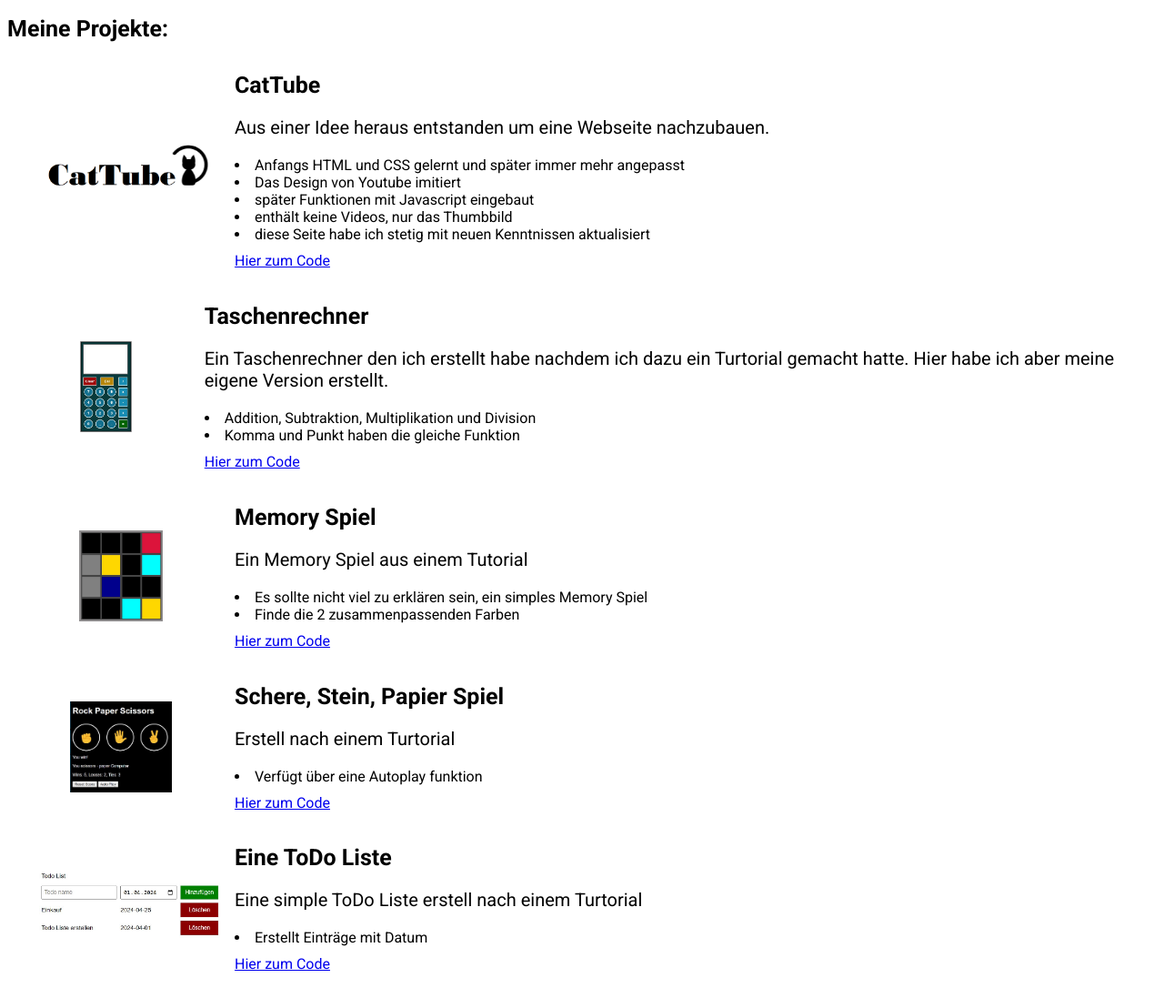
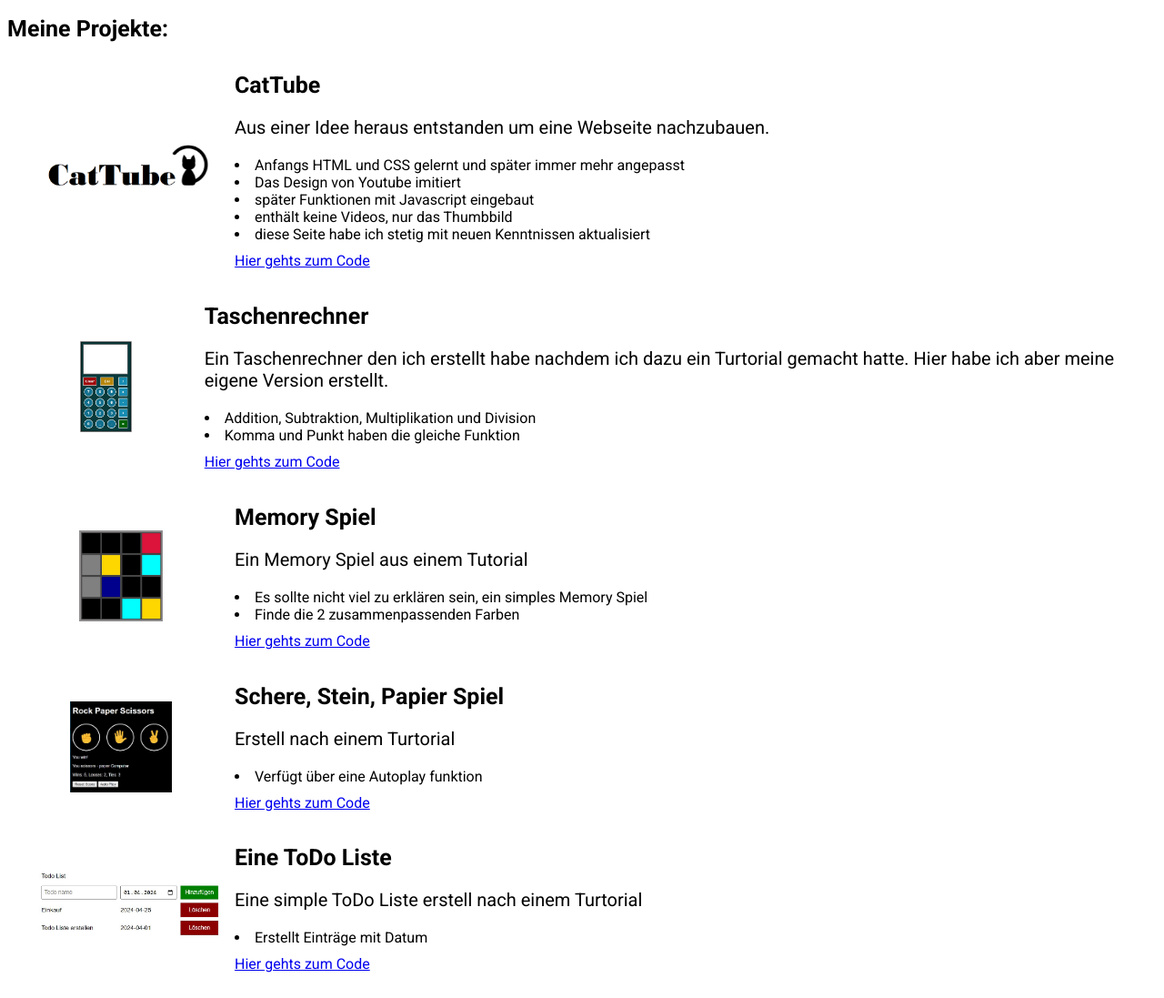
Before and after one commit to buchsination/Main, a plain HTML site: page index.html in a window 1280 px wide. Shown: the whole page at 91% size. Drawn offline with Linux system fonts and the light colour scheme.

Commit message:
Add files via upload

```diff
--- a/index.html
+++ b/index.html
@@ -33,7 +33,7 @@
     <li>diese Seite habe ich stetig mit neuen Kenntnissen aktualisiert</li>
     <div class="code">
       <a href="https://github.com/buchsination/CatTube.git">
-        Hier zum Code
+        Hier gehts zum Code
       </a>
     </div>
   </div>
@@ -55,7 +55,7 @@
 
     <div class="code">
       <a href="https://github.com/buchsination/Calc.git">
-        Hier zum Code
+        Hier gehts zum Code
       </a>
     </div>
   </div>
@@ -76,7 +76,7 @@
 
     <div class="code">
       <a href="https://github.com/buchsination/Memory.git">
-        Hier zum Code
+        Hier gehts zum Code
       </a>
     </div>
   </div>
@@ -96,7 +96,7 @@
 
     <div class="code">
       <a href="https://github.com/buchsination/SSP.git">
-        Hier zum Code
+        Hier gehts zum Code
       </a>
     </div>
   </div>
@@ -116,7 +116,7 @@
 
     <div class="code">
       <a href="https://github.com/buchsination/Todo.git">
-        Hier zum Code
+        Hier gehts zum Code
       </a>
     </div>
   </div>
```
